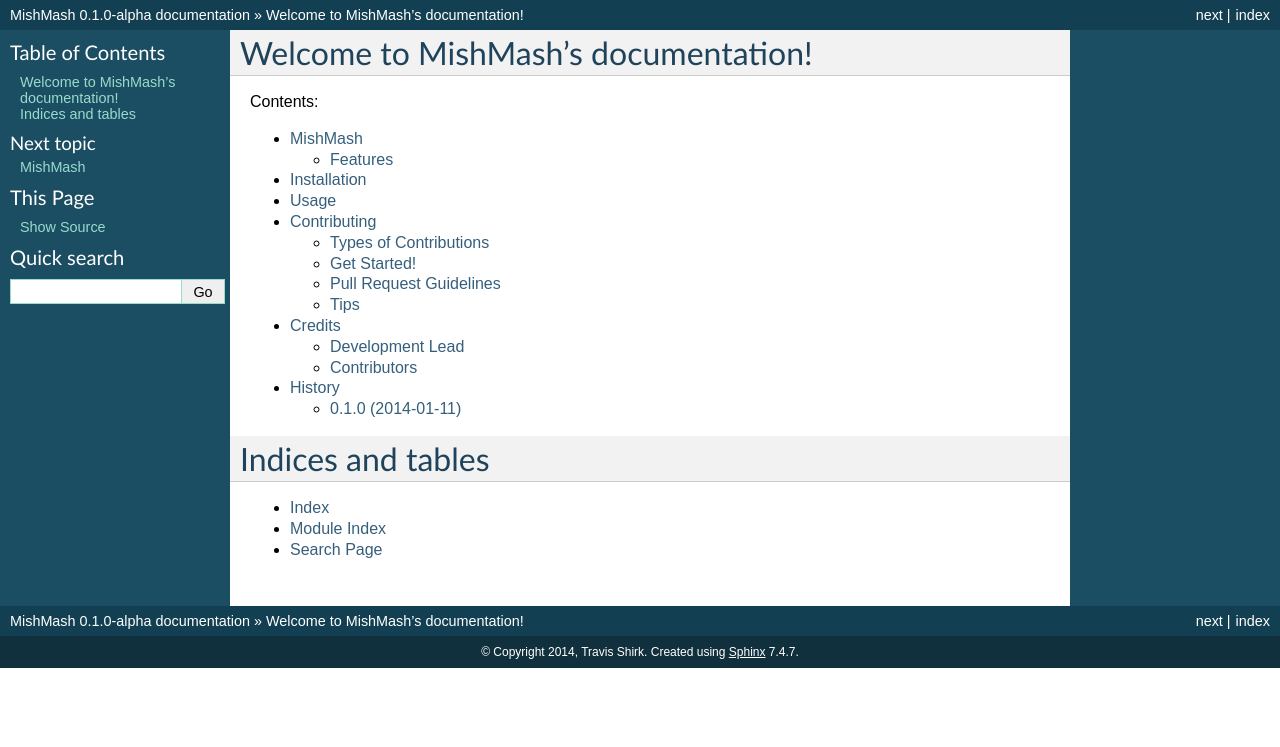
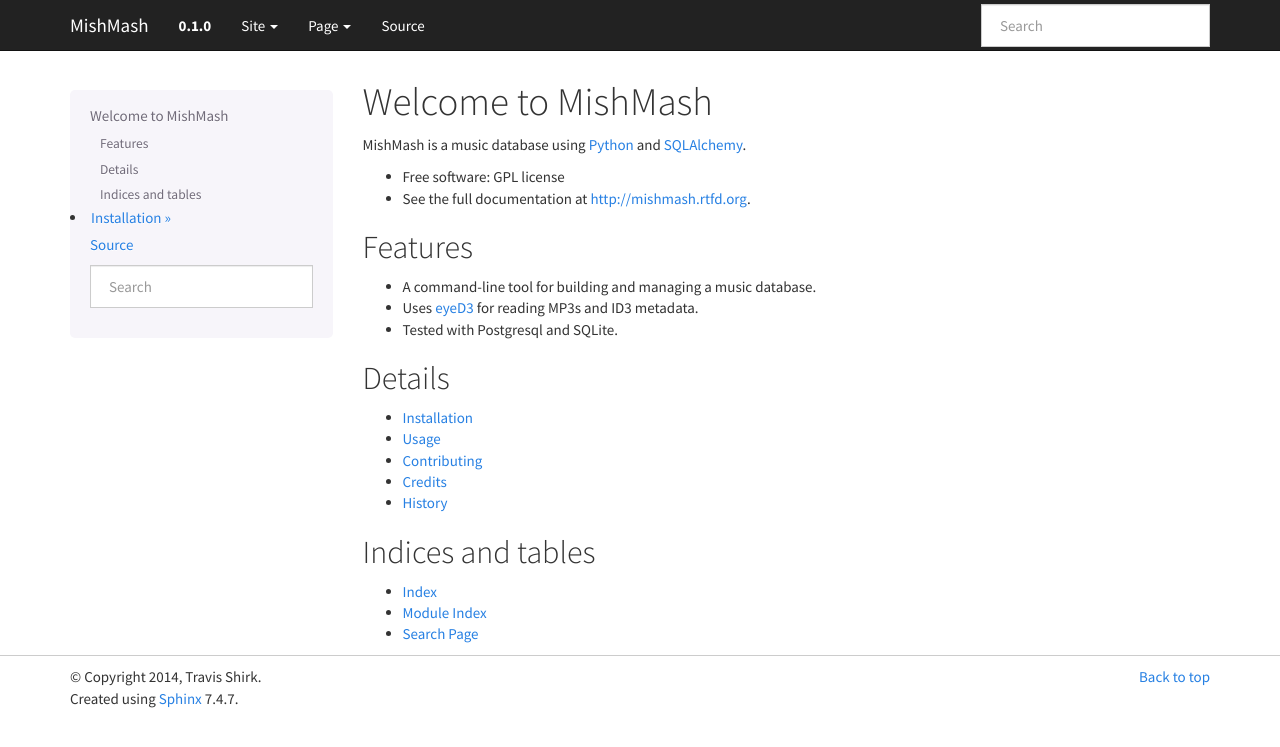
Before and after one commit to nicfit/MishMash, a Sphinx documentation site: the page built from docs/index.rst, in a window 1280 px wide. Shown: the top 747 px of the page. Built offline with Sphinx 7.4.7, drawn with Linux system fonts in a browser that asks for light colours.

Commit message:
doc hacking

```diff
--- a/HISTORY.rst
+++ b/HISTORY.rst
@@ -3,7 +3,7 @@
 History
 -------
 
-0.1.0 (2014-01-11)
+0.1.0 (FIXME)
 ++++++++++++++++++
 
 * First release on PyPI.
--- a/README.rst
+++ b/README.rst
@@ -1,64 +1,19 @@
-===============================
-MishMash
-===============================
+===================
+Welcome to MishMash
+===================
 
-.. image:: https://badge.fury.io/py/mishmash.png
-    :target: http://badge.fury.io/py/mishmash
-
-.. image:: https://travis-ci.org/nicfit/mishmash.png?branch=master
-        :target: https://travis-ci.org/nicfit/mishmash
-
-.. image:: https://pypip.in/d/mishmash/badge.png
-        :target: https://crate.io/packages/mishmash?version=latest
-
-
-Python music database.
+MishMash is a music database using `Python`_ and `SQLAlchemy`_.
 
 * Free software: GPL license
-* Documentation: http://mishmash.rtfd.org.
+* See the full documentation at http://mishmash.rtfd.org.
 
 Features
---------
-FIXME
+========
 
-Misc Notes:
-~~~~~~~~~~~
+* A command-line tool for building and managing a music database.
+* Uses `eyeD3`_ for reading MP3s and ID3 metadata.
+* Tested with Postgresql and SQLite.
 
-Database URL::
-
-  sqlite:///:memory: (or, sqlite://)
-  sqlite:///relative/path/to/file.db
-  sqlite:////absolute/path/to/file.db
-
-  postgresql://user:passwd@host:5432/mishmash
-
-Command line::
-
-  $ mishmash -D ... init
-  $ mishmash --database=... init
-
-Environment::
-
-  $ export MISHMASH_DB=...
-
-Initialize the database tables with the ``init`` command.::
-
-  $ mishmash init --help
-  $ mishmash init
-  $ mishmash init --drop-all
-
-
-postgresql
-~~~~~~~~~~
-::
-
-  $ su - postgres
-  $ createuser -d -P mishmash
-  $ exit
-  $ createdb -U mishmash -T template0 -E UTF8 mishmash
-
-pserve
-~~~~~~
-::
-
-  $ pserve etc/development.ini
+.. _Python: https://www.python.org/
+.. _SQLAlchemy: http://www.sqlalchemy.org/
+.. _eyeD3: http://eyeD3.nicfit.net/
--- a/dev-requirements.txt
+++ b/dev-requirements.txt
@@ -4,3 +4,4 @@
 sphinxcontrib-bitbucket
 flake8
 coverage
+sphinx_bootstrap_theme
--- a/docs/conf.py
+++ b/docs/conf.py
@@ -28,6 +28,7 @@
 # version is used.
 sys.path.insert(0, project_root)
 
+import sphinx_bootstrap_theme
 import mishmash
 
 # -- General configuration -----------------------------------------------------
@@ -106,19 +107,23 @@
 
 # The theme to use for HTML and HTML Help pages.  See the documentation for
 # a list of builtin themes.
-html_theme = 'default'
+html_theme = 'bootstrap'
 
 # Theme options are theme-specific and customize the look and feel of a theme
 # further.  For a list of options available for each theme, see the
 # documentation.
-#html_theme_options = {}
+html_theme_options = {
+    'navbar_sidebarrel': False,
+    'bootswatch_theme': 'cosmo',
+    'bootstrap_version': '3',
+}
 
 # Add any paths that contain custom themes here, relative to this directory.
-#html_theme_path = []
+html_theme_path = sphinx_bootstrap_theme.get_html_theme_path()
 
 # The name for this set of Sphinx documents.  If None, it defaults to
 # "<project> v<release> documentation".
-#html_title = None
+html_title = project + " v" + release
 
 # A shorter title for the navigation bar.  Default is the same as html_title.
 #html_short_title = None
--- a/docs/index.rst
+++ b/docs/index.rst
@@ -3,15 +3,14 @@
    You can adapt this file completely to your liking, but it should at least
    contain the root `toctree` directive.
 
-Welcome to MishMash's documentation!
-======================================
+.. include:: ../README.rst
 
-Contents:
+Details
+=======
 
 .. toctree::
-   :maxdepth: 2
+   :maxdepth: 1
 
-   readme
    installation
    usage
    contributing
--- a/mishmash/__init__.py
+++ b/mishmash/__init__.py
@@ -26,7 +26,7 @@
 __version__ = '0.1.0'
 __version_info__ = tuple((int(v) for v in __version__.split('.')))
 __release__ = 'alpha'
-__years__ = '2012-2014'
+__years__ = '2014'
 
 __version_txt__ = """
 %(__projectname__)s %(__version__)s-%(__release__)s (C) Copyright %(__author__)s
--- a/setup.py
+++ b/setup.py
@@ -35,7 +35,7 @@
 dist = setup(
     name=mishmash.__projectname__,
     version=mishmash.__version__,
-    description='Python music database.',
+    description='A music database using Python and SQLAlchemy.',
     long_description=readme + '\n\n' + history,
     author=mishmash.__author__,
     author_email=mishmash.__email__,
```
Also changed, not shown: docs/installation.rst (+26 -0 lines), docs/usage.rst (+43 -1 lines), 1 other file.
